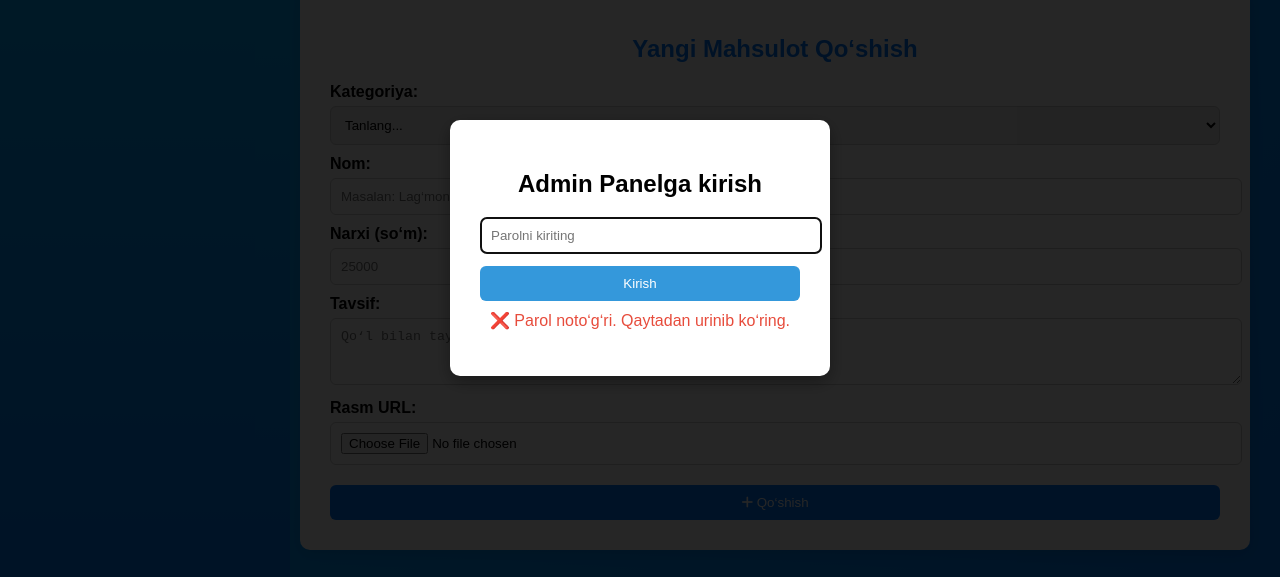
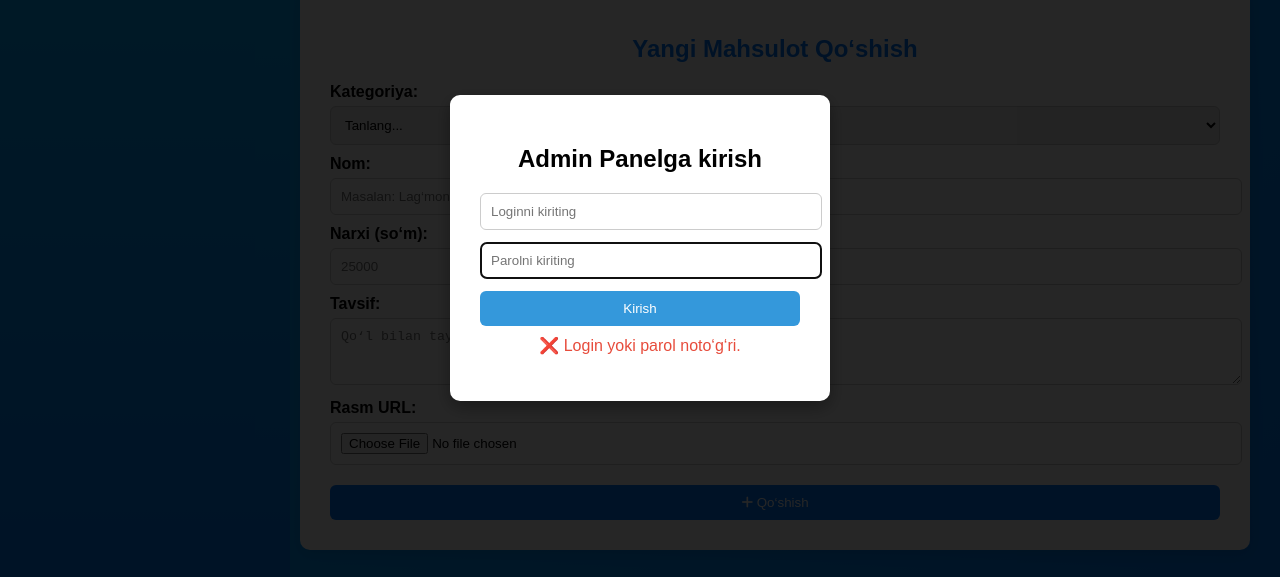
Before and after one commit to oybek0467/-----------, a plain HTML site: page index.html in a window 1280 px wide. Both pictures are taken after a click on the button "Kirish". Shown: the part 152-729 px from the top of the page. Drawn offline with Linux system fonts and the light colour scheme.

Commit message:
habfsfdh

```diff
--- a/index.html
+++ b/index.html
@@ -311,11 +311,13 @@
 <div id="loginOverlay">
   <div class="login-box">
     <h2>Admin Panelga kirish</h2>
+    <input id="loginName" type="text" placeholder="Loginni kiriting">
     <input id="loginPassword" type="password" placeholder="Parolni kiriting">
     <button id="loginSubmit">Kirish</button>
     <p id="loginError" style="color:#e74c3c; margin-top:10px; min-height:18px;"></p>
   </div>
 </div>
+
 
   <script>
     // Sidebar ochib-yopish
@@ -336,62 +338,60 @@
 
 <script>
 (function(){
-    const STORAGE_KEY = 'adminLoggedIn_v1';
+  const STORAGE_KEY = 'adminLoggedIn_v2';
   const overlay = document.getElementById('loginOverlay');
-    const pw = document.getElementById('loginPassword');
+  const nameInput = document.getElementById('loginName');
+  const pwInput = document.getElementById('loginPassword');
   const btn = document.getElementById('loginSubmit');
   const err = document.getElementById('loginError');
-    const correct = 'admin';
 
-    // Agar localStorage da flag bo'lsa — overlay ni yashiramiz
+  const correctLogin = 'oybek';
+  const correctPassword = 'admin';
+
+  // Agar allaqachon login qilingan bo'lsa, overlay yashirin
   if (localStorage.getItem(STORAGE_KEY) === '1') {
-      if (overlay) overlay.style.display = 'none';
+    overlay.style.display = 'none';
   } else {
-      // overlay mavjud bo'lsa fokusni inputga qo'yamiz
-      if (overlay && pw) {
-        window.addEventListener('load', () => pw.focus());
-      }
+    nameInput.focus();
   }
 
-    // Login ishlashi
-    if (btn && pw) {
-      pw.addEventListener('keydown', (e) => {
-        if (e.key === 'Enter') btn.click();
+  // Kirish tugmasi bosilganda
+  btn.addEventListener('click', () => {
+    const login = nameInput.value.trim().toLowerCase();
+    const pass = pwInput.value.trim();
+
+    if (login === correctLogin && pass === correctPassword) {
+      localStorage.setItem(STORAGE_KEY, '1');
+      overlay.style.display = 'none';
+    } else {
+      err.textContent = '❌ Login yoki parol noto‘g‘ri.';
+      pwInput.value = '';
+      pwInput.focus();
+    }
   });
 
-      btn.addEventListener('click', () => {
-        if (pw.value === correct) {
-          localStorage.setItem(STORAGE_KEY, '1');
-          if (overlay) overlay.style.display = 'none';
-        } else {
-          if (err) err.textContent = '❌ Parol notoʻgʻri. Qaytadan urinib koʻring.';
-          pw.value = '';
-          pw.focus();
-        }
-      });
-    }
-
-    // Logout — har qanday 'Chiqish' matnli link yoki class="logout" bo'lsa ishlaydi
-    const logoutLinks = Array.from(document.querySelectorAll('a')).filter(a => {
-      const t = (a.textContent || '').trim().toLowerCase();
-      return a.classList.contains('logout') || t === 'chiqish' || t === 'chiqish';
-    });
-
-    logoutLinks.forEach(link => {
-      link.addEventListener('click', (e) => {
-        // logout bo'lsa flagni o'chiramiz va overlay ni ko'rsatamiz
-        localStorage.removeItem(STORAGE_KEY);
-        if (overlay) {
-          overlay.style.display = 'flex';
-          if (pw) pw.focus();
-        }
-        // agar link boshqa sahifaga olib ketmasligini xohlasangiz e.preventDefault();
-        // e.g. e.preventDefault();
+  // Enter bilan kirish
+  [nameInput, pwInput].forEach(input => {
+    input.addEventListener('keydown', e => {
+      if (e.key === 'Enter') btn.click();
     });
   });
 
-    // Eslatma: agar sizda bir nechta sahifa bo'lsa (non.html, salatlar.html),
-    // shu skriptni har bir sahifaga qo'shing yoki uni tashqi login.js qilib include qiling.
+  // Logout funksiyasi (chiqish tugmasi uchun)
+  const logoutLinks = document.querySelectorAll('a.logout, a[data-logout]');
+  logoutLinks.forEach(link => {
+    link.addEventListener('click', () => {
+      localStorage.removeItem(STORAGE_KEY);
+      overlay.style.display = 'flex';
+      nameInput.value = '';
+      pwInput.value = '';
+      err.textContent = '';
+      nameInput.focus();
+    });
+  });
+})();
+</script>
+
   })();
   localStorage.removeItem('adminLoggedIn_v1');
 
```
Lines whose indentation alone changed are shown as unchanged.
